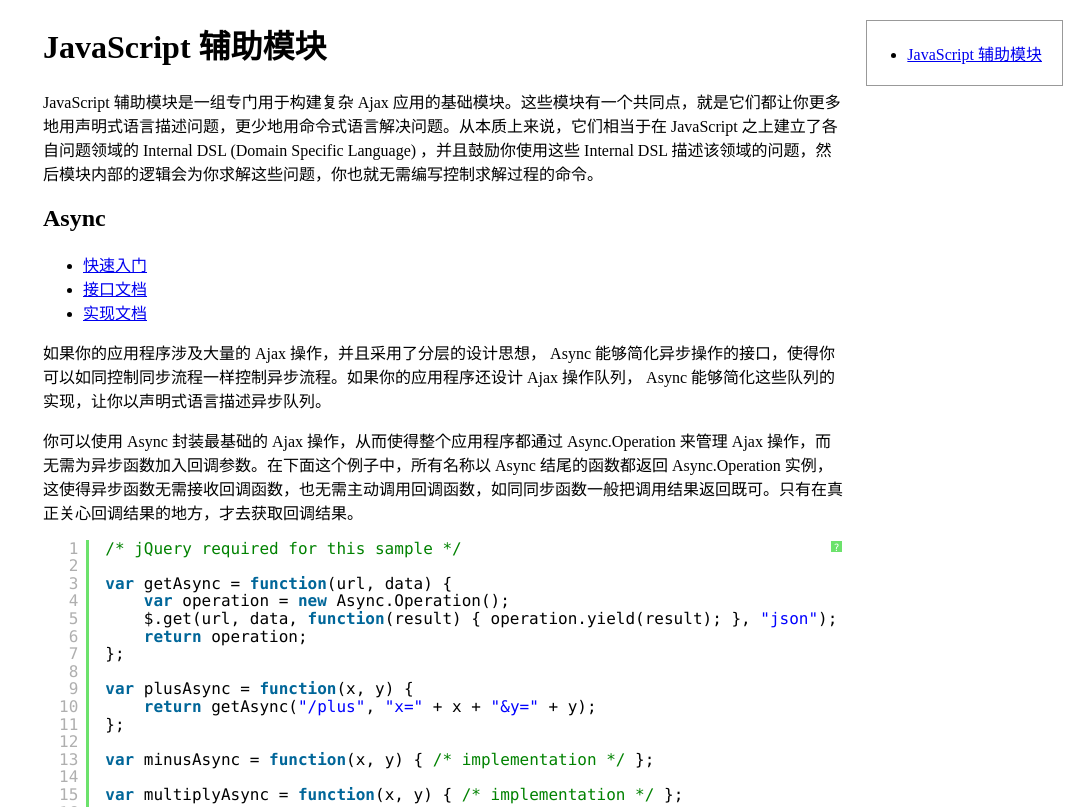
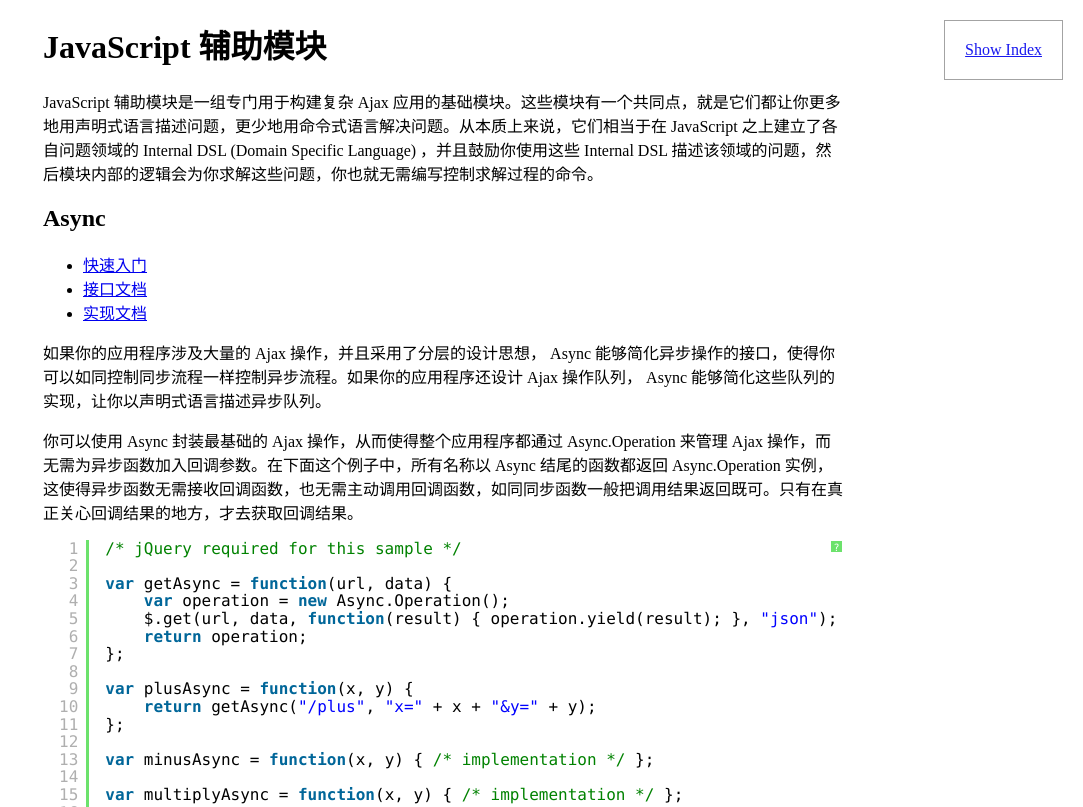
Before and after one commit to CatChen/jsHelpers, a plain HTML site: page index.html in a window 1280 px wide. Shown: the top 807 px of the page, without its empty margins (197-1280 px from the left). Drawn offline with Linux system fonts and the light colour scheme.

Commit message:
tree improvement

```diff
--- a/javascripts/page.js
+++ b/javascripts/page.js
@@ -49,7 +49,18 @@
 };
 var treeHTML = buildHeadingTree(headingStack);
 
-document.getElementById('container').innerHTML = '<div id="tree">' + treeHTML + '</div>' + html;
+var toggleTreeVisibility = function() {
+    var treeElement = document.getElementById('tree');
+    var toggleElement = document.getElementById('toggle');
+    if (tree.className == 'collapsed') {
+        tree.className = 'expanded';
+        toggle.innerHTML = 'Hide Index';
+    } else {
+        tree.className = 'collapsed';
+        toggle.innerHTML = 'Show Index';
+    }
+};
+document.getElementById('container').innerHTML = '<div id="tree" class="collapsed"><a id="toggle" href="###" onclick="toggleTreeVisibility()">Show Index</a>' + treeHTML + '</div>' + html;
 
 var codes = document.getElementsByTagName('code');
 for (var i = 0; i < codes.length; i++) {
--- a/stylesheets/default.css
+++ b/stylesheets/default.css
@@ -16,14 +16,15 @@
     padding: 20px;
     border: 1px solid #999;
     background-color: #fff;
+    opacity: 0.9;
 }
-#tree:hover ul ul {
+#tree #toggle {
+    display: block;
+    text-align: right;
+}
+#tree.collapsed ul {
+    display: none;
+}
+#tree.expanded ul {
     display: block;
 }
-#tree ul {
-    padding-left: 20px;
-    margin: 0px;
-}
-#tree ul ul {
-    display: none;
-}
```
